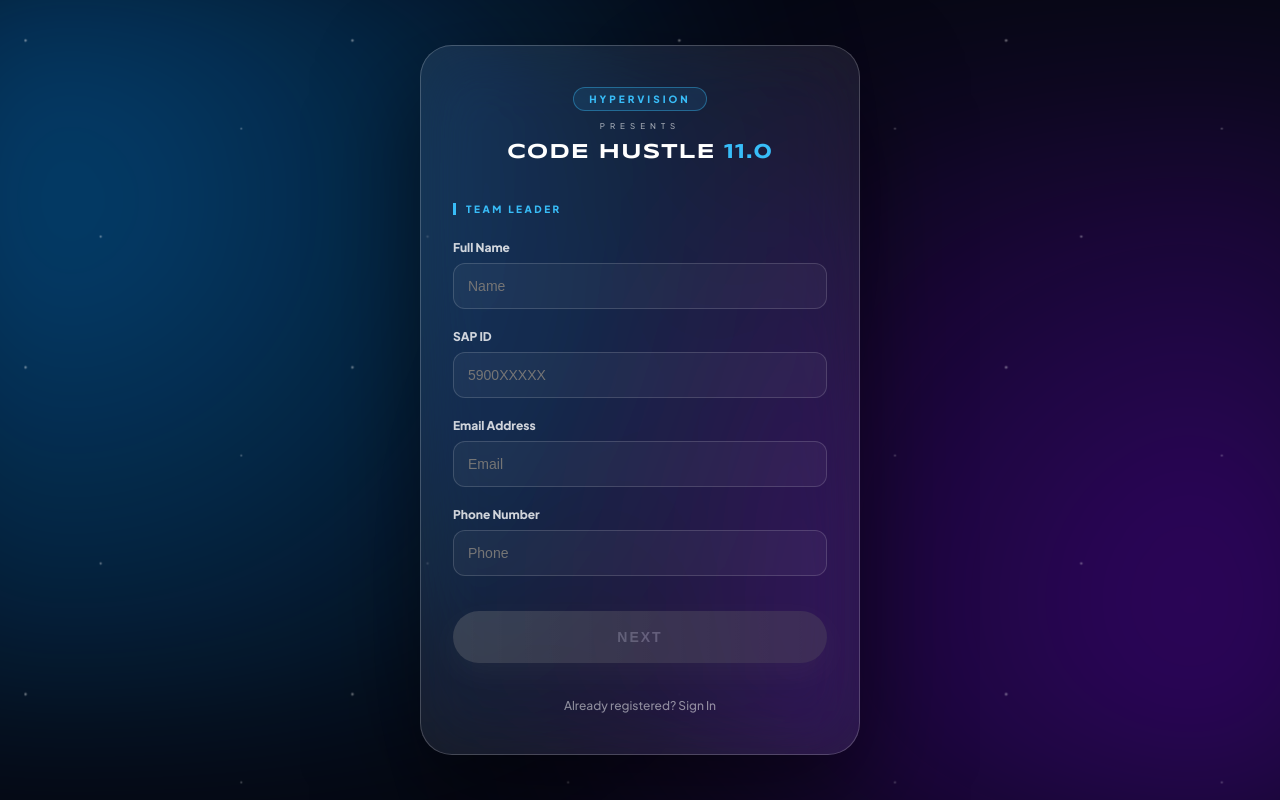
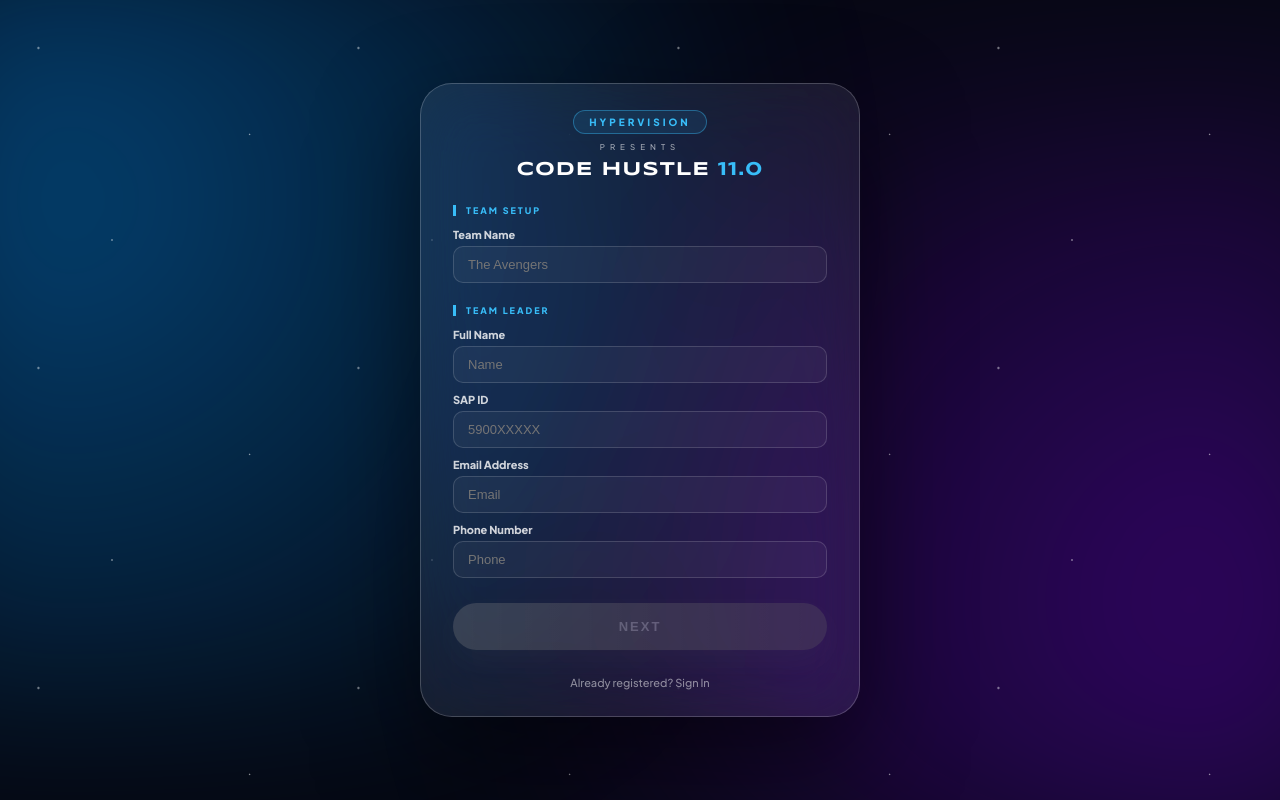
Before and after one commit to upeshypervision/Code-Hustle-11.0-portal, a React (Vite) app in the folder frontend/: page /register in a window 1280 px wide. Built offline with nearby package versions, Linux system fonts and the light colour scheme.

Commit message:
team_name Field added

```diff
--- a/frontend/src/components/admin/EditTeams.jsx
+++ b/frontend/src/components/admin/EditTeams.jsx
@@ -4,7 +4,7 @@ export default function EditTeams() {
     const [expandedTeam, setExpandedTeam] = useState(null);
     const [editingTeam, setEditingTeam] = useState(null);
     const [editTeamData, setEditTeamData] = useState({
-        teamName: '', leaderId: '', members: []
+        team_name: '', leaderId: '', members: []
     });
 
     const demoTeams = [
@@ -46,7 +46,7 @@ export default function EditTeams() {
     const handleEditTeam = (team) => {
         setEditingTeam(team.id);
         setEditTeamData({
-            teamName: team.name,
+            team_name: team.name,
             leaderId: team.leaderId,
             members: team.members
         });
@@ -106,8 +106,8 @@ export default function EditTeams() {
                                                 <input
                                                     className="form-input"
                                                     type="text"
-                                                    value={editTeamData.teamName}
-                                                    onChange={(e) => setEditTeamData({ ...editTeamData, teamName: e.target.value })}
+                                                    value={editTeamData.team_name}
+                                                    onChange={(e) => setEditTeamData({ ...editTeamData, team_name: e.target.value })}
                                                 />
                                             </div>
                                             <div className="form-row">
--- a/frontend/src/components/admin/ProblemStatements.jsx
+++ b/frontend/src/components/admin/ProblemStatements.jsx
@@ -20,10 +20,10 @@ export default function ProblemStatements() {
             track: "Smart Cities",
             selections: 12,
             teams: [
-                { teamId: "CH-TEAM-001", teamName: "HyperCoders", leader: "Ananya Sharma" },
-                { teamId: "CH-TEAM-003", teamName: "Debug Demons", leader: "Rahul Verma" },
-                { teamId: "CH-TEAM-007", teamName: "Code Crushers", leader: "Priya Singh" },
-                { teamId: "CH-TEAM-012", teamName: "Tech Titans", leader: "Arjun Patel" }
+                { teamId: "CH-TEAM-001", team_name: "HyperCoders", leader: "Ananya Sharma" },
+                { teamId: "CH-TEAM-003", team_name: "Debug Demons", leader: "Rahul Verma" },
+                { teamId: "CH-TEAM-007", team_name: "Code Crushers", leader: "Priya Singh" },
+                { teamId: "CH-TEAM-012", team_name: "Tech Titans", leader: "Arjun Patel" }
             ]
         },
         {
@@ -32,9 +32,9 @@ export default function ProblemStatements() {
             track: "DevTools",
             selections: 8,
             teams: [
-                { teamId: "CH-TEAM-002", teamName: "Bit Benders", leader: "Sneha Gupta" },
-                { teamId: "CH-TEAM-005", teamName: "Code Ninjas", leader: "Vikram Kumar" },
-                { teamId: "CH-TEAM-009", teamName: "Logic Lords", leader: "Neha Reddy" }
+                { teamId: "CH-TEAM-002", team_name: "Bit Benders", leader: "Sneha Gupta" },
+                { teamId: "CH-TEAM-005", team_name: "Code Ninjas", leader: "Vikram Kumar" },
+                { teamId: "CH-TEAM-009", team_name: "Logic Lords", leader: "Neha Reddy" }
             ]
         },
         {
@@ -43,11 +43,11 @@ export default function ProblemStatements() {
             track: "Sustainability",
             selections: 15,
             teams: [
-                { teamId: "CH-TEAM-004", teamName: "Eco Warriors", leader: "Amit Joshi" },
-                { teamId: "CH-TEAM-006", teamName: "Green Geeks", leader: "Riya Malhotra" },
-                { teamId: "CH-TEAM-008", teamName: "Sustain Squad", leader: "Karan Mehta" },
-                { teamId: "CH-TEAM-011", teamName: "Planet Protectors", leader: "Divya Iyer" },
-                { teamId: "CH-TEAM-013", teamName: "Carbon Coders", leader: "Rohan Das" }
+                { teamId: "CH-TEAM-004", team_name: "Eco Warriors", leader: "Amit Joshi" },
+                { teamId: "CH-TEAM-006", team_name: "Green Geeks", leader: "Riya Malhotra" },
+                { teamId: "CH-TEAM-008", team_name: "Sustain Squad", leader: "Karan Mehta" },
+                { teamId: "CH-TEAM-011", team_name: "Planet Protectors", leader: "Divya Iyer" },
+                { teamId: "CH-TEAM-013", team_name: "Carbon Coders", leader: "Rohan Das" }
             ]
         }
     ];
@@ -234,7 +234,7 @@ export default function ProblemStatements() {
                                 >
                                     <div style={{ display: 'flex', justifyContent: 'space-between', marginBottom: '4px' }}>
                                         <strong style={{ color: '#60a5fa' }}>{team.teamId}</strong>
-                                        <span style={{ fontSize: '0.8rem', opacity: 0.8 }}>{team.teamName}</span>
+                                        <span style={{ fontSize: '0.8rem', opacity: 0.8 }}>{team.team_name}</span>
                                     </div>
                                     <div style={{ color: 'var(--text-muted)', fontSize: '0.85rem' }}>
                                         Leader: {team.leader}
--- a/frontend/src/components/admin/ViewSubmissions.jsx
+++ b/frontend/src/components/admin/ViewSubmissions.jsx
@@ -2,9 +2,9 @@ import React from 'react';
 
 export default function ViewSubmissions() {
     const demoSubmissions = [
-        { teamId: "CH-TEAM-001", teamName: "HyperCoders", ps: "PS001", fileName: "solution-round1.pptx", submittedAt: "Dec 15, 2025 3:45 PM" },
-        { teamId: "CH-TEAM-002", teamName: "Bit Benders", ps: "PS002", fileName: "innovation-deck.pptx", submittedAt: "Dec 15, 2025 4:12 PM" },
-        { teamId: "CH-TEAM-005", teamName: "Code Ninjas", ps: "PS001", fileName: "campus-solution.pptx", submittedAt: "Dec 16, 2025 10:30 AM" }
+        { teamId: "CH-TEAM-001", team_name: "HyperCoders", ps: "PS001", fileName: "solution-round1.pptx", submittedAt: "Dec 15, 2025 3:45 PM" },
+        { teamId: "CH-TEAM-002", team_name: "Bit Benders", ps: "PS002", fileName: "innovation-deck.pptx", submittedAt: "Dec 15, 2025 4:12 PM" },
+        { teamId: "CH-TEAM-005", team_name: "Code Ninjas", ps: "PS001", fileName: "campus-solution.pptx", submittedAt: "Dec 16, 2025 10:30 AM" }
     ];
 
     return (
@@ -23,7 +23,7 @@ export default function ViewSubmissions() {
                         <div key={sub.teamId} className="submission-card">
                             <div className="submission-info">
                                 <p className="submission-team">
-                                    {sub.teamName} ({sub.teamId})
+                                    {sub.team_name} ({sub.teamId})
                                 </p>
                                 <p className="submission-meta">
                                     PS: <strong>{sub.ps}</strong> · File: {sub.fileName} · {sub.submittedAt}
--- a/frontend/src/pages/Register.jsx
+++ b/frontend/src/pages/Register.jsx
@@ -25,6 +25,7 @@ const Registration = () => {
   const API_BASE = "http://localhost:5000/api";
 
   const [team, setTeam] = useState({
+    team_name: '',
     leader: { fullName: '', sapid: '', email: '', phone: '' },
     m1: { fullName: '', sapid: '', email: '', phone: '' },
     m2: { fullName: '', sapid: '', email: '', phone: '' },
@@ -53,11 +54,14 @@ const Registration = () => {
   };
 
   const isStepValid = (memberKey) => {
+    if (memberKey === 'leader') {
+      const m = team.leader;
+      return team.team_name && m.fullName && m.sapid.length === 9 && m.email.includes("@") && m.phone.length === 10;
+    }
     const m = team[memberKey];
     return m.fullName && m.sapid.length === 9 && m.email.includes("@") && m.phone.length === 10;
   };
 
-  // --- RE-ADDED APPLY DISCOUNT LOGIC ---
   const handleVerifyDiscount = async () => {
     if (!discount.hyperId || !discount.verifySapId) {
       setErrorBadge("Enter HV ID and SAP ID first");
@@ -132,16 +136,19 @@ const Registration = () => {
   };
 
   const handleRegistrationFlow = async () => {
-    const membersList = [team.m1, team.m2, team.m3].filter(m => m.fullName !== "");
-    if (membersList.length < 1) {
-      setErrorBadge("⚠️ You need at least 1 Team Member besides the Leader.");
+    if (!isStepValid('m1')) {
+        setErrorBadge("⚠️ Member 1 details are mandatory before payment.");
+        setStep(2);
         return;
     }
+
+    const membersList = [team.m1, team.m2, team.m3].filter(m => m.fullName !== "");
 
     setLoading(true);
     setErrorBadge("");
     try {
       const teamPayload = {
+        team_name: team.team_name,
         leader: team.leader,
         members: membersList,
         hypervision_member: hyperMemberData,
@@ -170,17 +177,30 @@ const Registration = () => {
     }
   };
 
-  const renderInput = (member, name, label, placeholder) => (
+  const renderInput = (member, name, label, placeholder) => {
+    let val = "";
+    if (member === 'root') val = team[name];
+    else if (member === 'discount') val = discount[name];
+    else val = team[member][name];
+
+    return (
       <div className="input-group">
         <div className="label-row"><span>{label}</span></div>
         <div className={`glow-input-container ${valErrors[`${member}_${name}`] ? 'error-border' : ''}`}>
-        <input className="glow-input" placeholder={placeholder} value={team[member][name]}
-          onChange={(e) => setTeam({...team, [member]: {...team[member], [name]: e.target.value}})}
-          onBlur={(e) => handleBlur(member, name, e.target.value)} />
+          <input className="glow-input" placeholder={placeholder}
+            value={val}
+            onChange={(e) => {
+              const inputVal = (member === 'discount' && name === 'hyperId') ? e.target.value.toUpperCase() : e.target.value;
+              if (member === 'root') setTeam({...team, [name]: inputVal});
+              else if (member === 'discount') setDiscount({...discount, [name]: inputVal});
+              else setTeam({...team, [member]: {...team[member], [name]: inputVal}});
+            }}
+            onBlur={(e) => (member !== 'root' && member !== 'discount') && handleBlur(member, name, e.target.value)} />
         </div>
         {valErrors[`${member}_${name}`] && <p className="error-message-inline">{valErrors[`${member}_${name}`]}</p>}
       </div>
     );
+  };
 
   return (
     <div className="app-viewport">
@@ -197,26 +217,40 @@ const Registration = () => {
           {errorBadge && <div className="global-error-banner">{errorBadge}</div>}
 
           {step === 1 && (
-            <div className="animate-in">
-              <span className="label-detail">TEAM LEADER</span>
+            <div className="animate-in" style={{ display: 'flex', flexDirection: 'column' }}>
+              <span className="label-detail">TEAM SETUP</span>
+              {renderInput('root', 'team_name', 'Team Name', 'The Avengers')}
+
+              <span className="label-detail" style={{marginTop:'12px'}}>TEAM LEADER</span>
               {renderInput('leader', 'fullName', 'Full Name', 'Name')}
               {renderInput('leader', 'sapid', 'SAP ID', '5900XXXXX')}
               {renderInput('leader', 'email', 'Email Address', 'Email')}
               {renderInput('leader', 'phone', 'Phone Number', 'Phone')}
-              <button className={`neon-shade-btn next-glow ${!isStepValid('leader') ? 'btn-locked' : ''}`} disabled={!isStepValid('leader')} onClick={() => setStep(2)}>NEXT</button>
+
+              <button className={`neon-shade-btn next-glow ${!isStepValid('leader') ? 'btn-locked' : ''}`}
+                style={{marginTop: '15px'}}
+                disabled={!isStepValid('leader')} onClick={() => setStep(2)}>NEXT</button>
             </div>
           )}
 
           {step === 2 && (
             <div className="animate-in">
-              <span className="label-detail">MEMBER 1</span>
+              <span className="label-detail">MEMBER 1 (MANDATORY)</span>
               {renderInput('m1', 'fullName', 'Full Name', 'Name')}
               {renderInput('m1', 'sapid', 'SAP ID', '5900XXXXX')}
               {renderInput('m1', 'email', 'Email Address', 'Email')}
               {renderInput('m1', 'phone', 'Phone Number', 'Phone')}
               <div className="dual-button-row" style={{display:'flex', gap:'10px', marginTop:'20px'}}>
-                <button className="secondary-add-btn" style={{flex:1, height:'50px', borderRadius:'30px', background:'transparent', border:'1px solid rgba(255,255,255,0.2)', color:'#fff', fontSize:'10px', fontWeight:800}} onClick={() => setStep(3)}>+ MEMBER 2</button>
-                <button className={`neon-shade-btn next-glow ${!isStepValid('m1') ? 'btn-locked' : ''}`} style={{flex:1, marginTop:0}} disabled={!isStepValid('m1')} onClick={() => setStep(6)}>PROCEED</button>
+                <button
+                    className={`secondary-add-btn ${!isStepValid('m1') ? 'btn-locked' : ''}`}
+                    style={{flex:1, height:'50px', borderRadius:'30px', background:'transparent', border:'1px solid rgba(255,255,255,0.2)', color:'#fff', fontSize:'10px', fontWeight:800}}
+                    disabled={!isStepValid('m1')}
+                    onClick={() => setStep(3)}>+ MEMBER 2</button>
+                <button
+                    className={`neon-shade-btn next-glow ${!isStepValid('m1') ? 'btn-locked' : ''}`}
+                    style={{flex:1, marginTop:0}}
+                    disabled={!isStepValid('m1')}
+                    onClick={() => setStep(6)}>PROCEED</button>
               </div>
               <p className="signin-link" style={{marginTop:'15px', textAlign:'center', cursor:'pointer'}} onClick={() => setStep(1)}>← BACK</p>
             </div>
@@ -252,14 +286,8 @@ const Registration = () => {
           {step === 6 && (
             <div className="animate-in">
               <span className="label-detail">DISCOUNT & PAYMENT</span>
-              <div className="input-group">
-                <div className="label-row"><span>HV ID (Optional)</span></div>
-                <div className="glow-input-container"><input className="glow-input" placeholder="HV-XXXX" value={discount.hyperId} onChange={(e) => setDiscount({...discount, hyperId: e.target.value.toUpperCase()})} /></div>
-              </div>
-              <div className="input-group">
-                <div className="label-row"><span>Verify Member SAP ID</span></div>
-                <div className="glow-input-container"><input className="glow-input" placeholder="5900XXXXX" value={discount.verifySapId} onChange={(e) => setDiscount({...discount, verifySapId: e.target.value})} /></div>
-              </div>
+              {renderInput('discount', 'hyperId', 'HV ID (Optional)', 'HV-XXXX')}
+              {renderInput('discount', 'verifySapId', 'Verify Member SAP ID', '5900XXXXX')}
 
               <button className="secondary-add-btn" style={{width:'100%', padding:'12px', border:'1px solid #38bdf8', color:'#38bdf8', marginBottom:'15px', borderRadius:'30px', background:'rgba(56, 189, 248, 0.1)', fontWeight:800}} onClick={handleVerifyDiscount}>APPLY DISCOUNT</button>
 
--- a/frontend/src/pages/Registration.css
+++ b/frontend/src/pages/Registration.css
@@ -1,6 +1,5 @@
 @import url('https://fonts.googleapis.com/css2?family=Syncopate:wght@700&family=Plus+Jakarta+Sans:wght@500;800&display=swap');
 
-/* --- RESET & BASE --- */
 * { box-sizing: border-box; margin: 0; padding: 0; }
 
 .app-viewport {
@@ -10,7 +9,6 @@
     overflow: hidden; position: relative;
 }
 
-/* --- COSMIC BACKGROUND (STRICTLY AS PER REFERENCE) --- */
 .cosmic-bg { position: absolute; inset: 0; z-index: 0; }
 .nebula-cloud-blue {
     position: absolute; width: 100vw; height: 100vh;
@@ -31,53 +29,52 @@
     background-size: 320px 320px; opacity: 0.6;
     animation: stars-twinkle 4s infinite alternate ease-in-out;
 }
-@keyframes stars-twinkle { from { opacity: 0.35; transform: scale(1); } to { opacity: 0.75; transform: scale(1.03); } }
 
-/* --- PORTAL CARD --- */
 .portal-card {
     width: 95%; max-width: 440px; background: rgba(255, 255, 255, 0.08);
     backdrop-filter: blur(35px) saturate(150%); border: 1px solid rgba(255, 255, 255, 0.2);
-    border-radius: 32px; padding: 40px 32px; z-index: 10; box-shadow: 0 40px 100px rgba(0, 0, 0, 0.5);
+    border-radius: 32px; padding: 25px 32px; z-index: 10; box-shadow: 0 40px 100px rgba(0, 0, 0, 0.5);
 }
 
-.brand-header { text-align: center; margin-bottom: 40px; }
+.brand-header { text-align: center; margin-bottom: 25px; }
 .hypervision-badge { display: inline-block; padding: 5px 15px; font-size: 10px; font-weight: 800; color: #38bdf8; border: 1.5px solid rgba(56, 189, 248, 0.4); border-radius: 20px; letter-spacing: 3px; background: rgba(56, 189, 248, 0.1); }
-.presents-text { font-size: 8px; letter-spacing: 5px; opacity: 0.6; margin: 10px 0; }
-.main-logo { font-size: 1.3rem; letter-spacing: 1px; color: #fff; }
+.presents-text { font-size: 8px; letter-spacing: 5px; opacity: 0.6; margin: 8px 0; }
+.main-logo { font-size: 1.2rem; letter-spacing: 1px; color: #fff; }
 .syncopate-font { font-family: 'Syncopate', sans-serif; }
 .v-tag { color: #38bdf8; }
 
-/* --- FORM ELEMENTS --- */
-.label-detail { font-size: 10px; color: #38bdf8; font-weight: 800; border-left: 3px solid #38bdf8; padding-left: 10px; margin-bottom: 25px; display: block; letter-spacing: 2.5px; }
-.input-group { margin-bottom: 20px; }
-.label-row { display: flex; justify-content: space-between; margin-bottom: 8px; font-size: 12px; font-weight: 600; color: rgba(255,255,255,0.8); }
-.field-hint-text { color: #38bdf8; font-size: 9px; font-weight: 800; }
+.label-detail {
+    font-size: 9px;
+    color: #38bdf8;
+    font-weight: 800;
+    border-left: 3px solid #38bdf8;
+    padding-left: 10px;
+    display: block;
+    letter-spacing: 2px;
+    margin-bottom: 12px;
+}
 
-/* --- INPUT & RED BORDER VALIDATION --- */
-.glow-input-container { border-radius: 12px; border: 1px solid rgba(255, 255, 255, 0.15); transition: 0.3s; background: rgba(255, 255, 255, 0.04); }
-.glow-input { width: 100%; background: transparent; border: none; border-radius: 11px; padding: 14px; color: #fff; font-size: 14px; outline: none; }
+.input-group { margin-bottom: 10px; }
+.label-row { display: flex; justify-content: space-between; margin-bottom: 5px; font-size: 11px; font-weight: 600; color: rgba(255,255,255,0.8); }
 
-/* Focus state */
-.glow-input-container:focus-within { border-color: #38bdf8; box-shadow: 0 0 15px rgba(56, 189, 248, 0.3); }
+.glow-input-container { border-radius: 10px; border: 1px solid rgba(255, 255, 255, 0.15); transition: 0.3s; background: rgba(255, 255, 255, 0.04); }
+.glow-input { width: 100%; background: transparent; border: none; border-radius: 9px; padding: 10px 14px; color: #fff; font-size: 13px; outline: none; }
+.glow-input-container:focus-within { border-color: #38bdf8; box-shadow: 0 0 12px rgba(56, 189, 248, 0.2); }
 
-/* Error state: Only Red Border, No background change */
-.error-border { border-color: #ff4d4d !important; box-shadow: 0 0 10px rgba(255, 77, 77, 0.2) !important; }
-.error-message-inline { color: #ff4d4d; font-size: 9px; font-weight: 800; margin-top: 5px; padding-left: 5px; }
+.error-border { border-color: #ff4d4d !important; }
+.error-message-inline { color: #ff4d4d; font-size: 8px; font-weight: 800; margin-top: 3px; padding-left: 5px; }
 
-/* --- BUTTONS --- */
-.neon-shade-btn { width: 100%; padding: 18px; border-radius: 40px; background: linear-gradient(90deg, #F97316 0%, #2563EB 100%); border: none; color: #fff; font-weight: 800; font-size: 14px; cursor: pointer; transition: 0.3s; letter-spacing: 2px; text-transform: uppercase; margin-top: 15px; }
-.next-glow { box-shadow: 0 10px 30px rgba(37, 99, 235, 0.4); }
-.next-glow:hover { filter: brightness(1.1); transform: translateY(-1px); }
+.neon-shade-btn { width: 100%; padding: 16px; border-radius: 40px; background: linear-gradient(90deg, #F97316 0%, #2563EB 100%); border: none; color: #fff; font-weight: 800; font-size: 13px; cursor: pointer; transition: 0.3s; letter-spacing: 2px; text-transform: uppercase; }
+.next-glow { box-shadow: 0 10px 30px rgba(37, 99, 235, 0.3); }
 .btn-locked { opacity: 0.3; cursor: not-allowed; filter: grayscale(1); }
 
-/* --- FOOTER --- */
-.footer-links { text-align: center; margin-top: 30px; }
-.signin-link { color: rgba(255,255,255,0.5); font-size: 12px; text-decoration: none; transition: 0.3s; }
-.signin-link:hover { color: #fff; }
+.footer-links { text-align: center; margin-top: 20px; }
+.signin-link { color: rgba(255,255,255,0.5); font-size: 11px; text-decoration: none; }
+.global-error-banner { background: rgba(255, 77, 77, 0.1); border: 1px solid #ff4d4d; color: #ff4d4d; padding: 10px; border-radius: 10px; font-size: 10px; text-align: center; margin-bottom: 15px; }
+.animate-in { animation: fadeInUp 0.5s ease-out; }
+@keyframes fadeInUp { from { opacity: 0; transform: translateY(10px); } to { opacity: 1; transform: translateY(0); } }
 
-.global-error-banner { background: rgba(255, 77, 77, 0.1); border: 1px solid #ff4d4d; color: #ff4d4d; padding: 12px; border-radius: 12px; font-size: 11px; text-align: center; margin-bottom: 20px; font-weight: 700; }
-
-/* --- SUCCESS PAGE --- */
-.success-layout { text-align: center; padding: 40px 10px; }
-.animate-in { animation: fadeInUp 0.5s ease-out; }
-@keyframes fadeInUp { from { opacity: 0; transform: translateY(15px); } to { opacity: 1; transform: translateY(0); } }
+@media (max-width: 480px) {
+    .portal-card { padding: 20px 25px; width: 92%; max-height: 95vh; overflow-y: auto; }
+    .main-logo { font-size: 1rem; }
+}
```
Also changed, not shown: 2 other files (tests, documents, lock files or other folders). Lines whose indentation alone changed are shown as unchanged.
